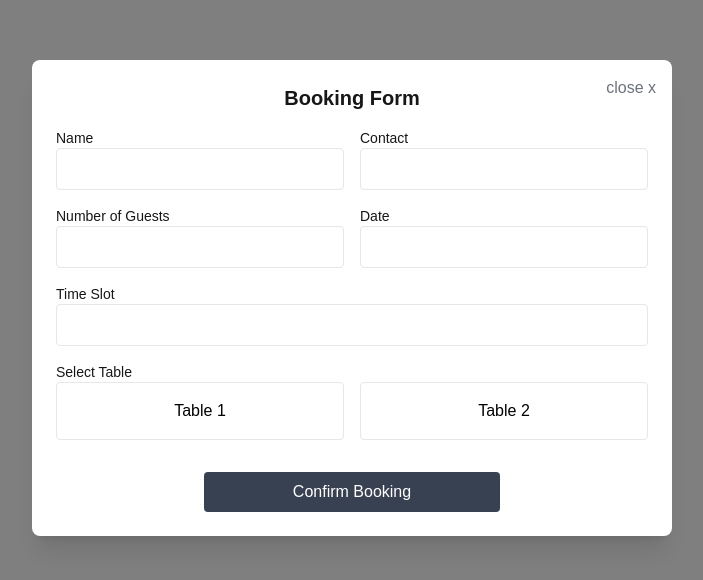
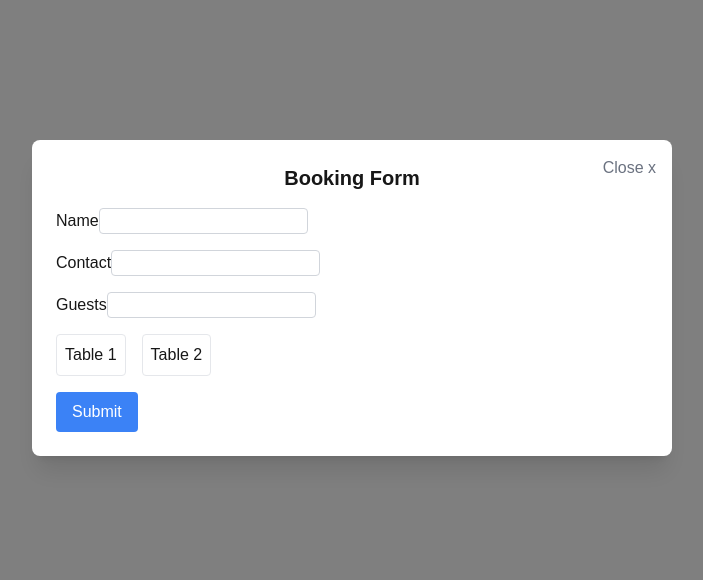
Before and after one commit to SHETYGURU/Restaurant-booking-site-frontend, a Next.js app: page /BookingForm in a window 1280 px wide. Shown: the part 102-682 px from the top of the page, without its empty margins (288-991 px from the left). Built offline with nearby package versions, Linux system fonts and the light colour scheme.

Commit message:
Update BookingForm.jsx

```diff
--- a/src/pages/BookingForm.jsx
+++ b/src/pages/BookingForm.jsx
@@ -1,6 +1,6 @@
 import { useState, useEffect } from "react";
 import { realtimeDb } from "@/connection.db";
-import { ref, set, get, update } from "firebase/database";
+import { ref, set, get } from "firebase/database";
 
 export default function BookingForm({ selectedSlot, selectedDate, onBookingComplete }) {
   const [formData, setFormData] = useState({
@@ -12,6 +12,8 @@ export default function BookingForm({ selectedSlot, selectedDate, onBookingCompl
     tableNumber: "",
   });
 
+  const [formErrors, setFormErrors] = useState({});
+  const [touchedFields, setTouchedFields] = useState({});
   const [tableStatus, setTableStatus] = useState({
     table1: false,
     table2: false,
@@ -20,18 +22,20 @@ export default function BookingForm({ selectedSlot, selectedDate, onBookingCompl
   const [isOpen, setIsOpen] = useState(true);
   const [dialogMessage, setDialogMessage] = useState("");
   const [showDialog, setShowDialog] = useState(false);
-  const [email, setEmail] = useState(""); // Added state for email
+  const [email, setEmail] = useState("");
 
   useEffect(() => {
-    // Safely access localStorage in the browser
     if (typeof window !== "undefined") {
       const storedEmail = localStorage.getItem("email");
       setEmail(storedEmail || "");
     }
   }, []);
+
   useEffect(() => {
     if (selectedDate && selectedSlot) {
-      const formattedDate = new Date(selectedDate.getTime() - selectedDate.getTimezoneOffset() * 60000)
+      const formattedDate = new Date(
+        selectedDate.getTime() - selectedDate.getTimezoneOffset() * 60000
+      )
         .toISOString()
         .split("T")[0];
 
@@ -59,21 +63,29 @@ export default function BookingForm({ selectedSlot, selectedDate, onBookingCompl
     }
   }, [selectedDate, selectedSlot]);
 
-  useEffect(() => {
-    if (isOpen) {
-      document.body.style.overflow = "hidden";
-    } else {
-      document.body.style.overflow = "auto";
+  const validateField = (name, value) => {
+    let error = "";
+    if (name === "name" && !value.trim()) {
+      error = "Name is required.";
+    } else if (name === "contact" && !/^\d{10}$/.test(value)) {
+      error = "Enter a valid 10-digit phone number.";
+    } else if (name === "guests" && (value < 1 || value > 6)) {
+      error = "Guests must be between 1 and 6.";
     }
-
-    return () => {
-      document.body.style.overflow = "auto";
+    return error;
   };
-  }, [isOpen]);
 
   const handleChange = (e) => {
     const { name, value } = e.target;
+    const error = validateField(name, value);
+
     setFormData((prev) => ({ ...prev, [name]: value }));
+    setFormErrors((prev) => ({ ...prev, [name]: error }));
+  };
+
+  const handleBlur = (e) => {
+    const { name } = e.target;
+    setTouchedFields((prev) => ({ ...prev, [name]: true }));
   };
 
   const handleTableSelection = (table) => {
@@ -88,6 +100,15 @@ export default function BookingForm({ selectedSlot, selectedDate, onBookingCompl
 
   const handleSubmit = async (e) => {
     e.preventDefault();
+    const hasErrors = Object.values(formErrors).some((error) => error);
+
+    if (hasErrors || !formData.tableNumber) {
+      setDialogMessage("Please fix errors before submitting.");
+      setShowDialog(true);
+      setTimeout(() => setShowDialog(false), 1500);
+      return;
+    }
+
     if (!email) {
       setDialogMessage("User not logged in.");
       setShowDialog(true);
@@ -95,51 +116,32 @@ export default function BookingForm({ selectedSlot, selectedDate, onBookingCompl
       return;
     }
 
-    // Sanitize email for Firebase
-    const sanitizedEmail = email.replace(/\./g, "_").replace(/\#/g, "").replace(/\$/g, "").replace(/\[/g, "").replace(/\]/g, "");
+    try {
+      const sanitizedEmail = email.replace(/[.#$\[\]]/g, "_");
+      const tableRef = ref(
+        realtimeDb,
+        `reservations/${formData.date}/${selectedSlot}/${formData.tableNumber}`
+      );
+      const snapshot = await get(tableRef);
 
-    try {
-      const dateKey = formData.date;
-      const tableKey = formData.tableNumber;
-
-      if (!tableKey) {
-        setDialogMessage("Please select a table before proceeding.");
+      if (snapshot.exists()) {
+        setDialogMessage(`${formData.tableNumber} is already booked. Please choose another table.`);
         setShowDialog(true);
         setTimeout(() => setShowDialog(false), 1500);
         return;
       }
 
-      const tableRef = ref(realtimeDb, `reservations/${dateKey}/${selectedSlot}/${tableKey}`);
-      const snapshot = await get(tableRef);
-
-      if (snapshot.exists()) {
-        setDialogMessage(`${tableKey} is already booked. Please choose another table.`);
-        setShowDialog(true);
-        setTimeout(() => setShowDialog(false), 1500);
-        return;
-      }
-
-      const bookingData = {
-        name: formData.name,
-        contact: formData.contact,
-        guests: formData.guests,
-        tableNumber: formData.tableNumber,
-        date: formData.date,
-        slot: formData.slot,
-      };
-
       await set(tableRef, {
         bookedBy: sanitizedEmail,
-        ...bookingData,
+        ...formData,
       });
 
       setTableStatus((prev) => ({
         ...prev,
-        [tableKey]: true,
+        [formData.tableNumber]: true,
       }));
 
       onBookingComplete(selectedSlot);
-
       setIsOpen(false);
     } catch (error) {
       console.error("Error during booking:", error);
@@ -160,100 +162,105 @@ setTableStatus((prev) => ({
           onClick={closeModal}
           className="absolute top-4 right-4 text-gray-500 hover:text-gray-800 transform hover:scale-105 transition-all duration-200"
         >
-          close x
+          Close x
         </button>
         <h2 className="text-xl font-bold mb-4 text-center">Booking Form</h2>
         <form onSubmit={handleSubmit} className="space-y-4">
-          <div className="mb-4 flex space-x-4">
-            <div className="flex-1">
-              <label className="block text-sm font-medium">Name</label>
+          <div>
+            <label>Name</label>
             <input
               type="text"
               name="name"
-                required
               value={formData.name}
               onChange={handleChange}
-                className="w-full p-2 border rounded focus:outline-none focus:border-blue-500 transition-all duration-300"
+              onBlur={handleBlur}
+              className={`border ${
+                formErrors.name ? "border-red-500" : "border-gray-300"
+              } rounded`}
             />
+            {touchedFields.name && (
+              <span className="text-sm">
+                {formErrors.name ? (
+                  <span className="text-red-500">{formErrors.name}</span>
+                ) : (
+                  "✔"
+                )}
+              </span>
+            )}
           </div>
-            <div className="flex-1">
-              <label className="block text-sm font-medium">Contact</label>
+          <div>
+            <label>Contact</label>
             <input
               type="text"
               name="contact"
-                required
               value={formData.contact}
               onChange={handleChange}
-                className="w-full p-2 border rounded focus:outline-none focus:border-blue-500 transition-all duration-300"
+              onBlur={handleBlur}
+              className={`border ${
+                formErrors.contact ? "border-red-500" : "border-gray-300"
+              } rounded`}
             />
+            {touchedFields.contact && (
+              <span className="text-sm">
+                {formErrors.contact ? (
+                  <span className="text-red-500">{formErrors.contact}</span>
+                ) : (
+                  "✔"
+                )}
+              </span>
+            )}
           </div>
-          </div>
-          <div className="mb-4 flex space-x-4">
-            <div className="flex-1">
-              <label className="block text-sm font-medium">Number of Guests</label>
+          <div>
+            <label>Guests</label>
             <input
               type="number"
               name="guests"
-                required
               value={formData.guests}
               onChange={handleChange}
-                className="w-full p-2 border rounded focus:outline-none focus:border-blue-500 transition-all duration-300"
+              onBlur={handleBlur}
+              className={`border ${
+                formErrors.guests ? "border-red-500" : "border-gray-300"
+              } rounded`}
             />
+            {touchedFields.guests && (
+              <span className="text-sm">
+                {formErrors.guests ? (
+                  <span className="text-red-500">{formErrors.guests}</span>
+                ) : (
+                  "✔"
+                )}
+              </span>
+            )}
           </div>
-            <div className="flex-1">
-              <label className="block text-sm font-medium">Date</label>
-              <input
-                type="text"
-                name="date"
-                value={formData.date || ""}
-                readOnly
-                className="w-full p-2 border rounded bg-white"
-              />
-            </div>
-          </div>
-          <div className="mb-4 flex space-x-4">
-            <div className="flex-1">
-              <label className="block text-sm font-medium">Time Slot</label>
-              <input
-                type="text"
-                name="slot"
-                value={formData.slot || ""}
-                readOnly
-                className="w-full p-2 border rounded bg-white"
-              />
-            </div>
-          </div>
-          <div className="mb-4">
-            <label className="block text-sm font-medium">Select Table</label>
-            <div className="flex space-x-4">
+          <div className="flex gap-4">
             <button
               type="button"
-                className={`w-1/2 p-4 border rounded focus:outline-none focus:border-green-500 transform hover:scale-105 transition-all duration-200 ${tableStatus.table1 ? "bg-opacity-10 text-black border-red-500" : "bg-opacity-100 text-black"}`}
               onClick={() => handleTableSelection("table1")}
+              className={`p-2 border rounded ${
+                formData.tableNumber === "table1" ? "bg-green-500 text-white" : ""
+              }`}
             >
-                {tableStatus.table1 ? "Booked" : "Table 1"}
+              Table 1
             </button>
             <button
               type="button"
-                className={`w-1/2 p-4 border rounded focus:outline-none focus:border-green-500 transform hover:scale-105 transition-all duration-200 ${tableStatus.table2 ? "bg-opacity-10 text-black border-red-500" : "bg-opacity-100 text-black"}`}
               onClick={() => handleTableSelection("table2")}
+              className={`p-2 border rounded ${
+                formData.tableNumber === "table2" ? "bg-green-500 text-white" : ""
+              }`}
             >
-                {tableStatus.table2 ? "Booked" : "Table 2"}
+              Table 2
             </button>
           </div>
-          </div>
-          <div className="flex justify-center">
-            <button type="submit" className="w-1/2 bg-gray-700 text-white py-2 rounded mt-4 hover:bg-black hover:shadow-lg transition-all duration-300 hover:scale-105">
-              Confirm Booking
+          <button
+            type="submit"
+            className="bg-blue-500 text-white px-4 py-2 rounded hover:bg-blue-600"
+          >
+            Submit
           </button>
-          </div>
         </form>
         {showDialog && (
-          <div className="fixed inset-0 bg-black bg-opacity-50 flex justify-center items-center z-50">
-            <div className="bg-white p-4 rounded-lg text-center">
-              <p>{dialogMessage}</p>
-            </div>
-          </div>
+          <div className="mt-4 text-center text-red-500">{dialogMessage}</div>
         )}
       </div>
     </div>
```
Lines whose indentation alone changed are shown as unchanged.
